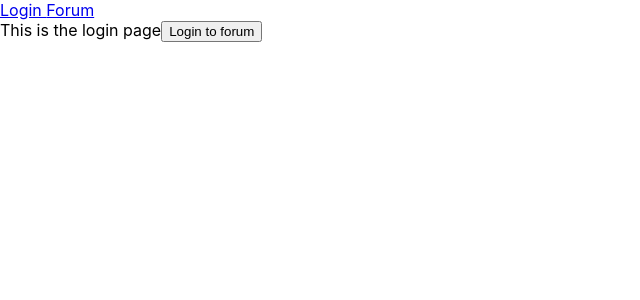
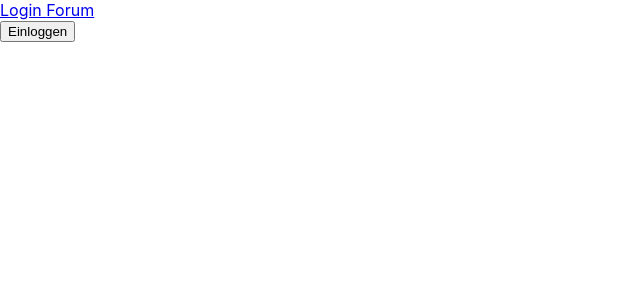
Before and after one commit to juliuskoenning/7305370, a React (Create React App) app in the folder forum-web-dev/: page / in a window 1280 px wide. Shown: the top 300 px of the page, without its empty margins (0-640 px from the left). Built offline with nearby package versions, Linux system fonts and the light colour scheme.

Commit message:
added button to change to forum with username as url

```diff
--- a/forum-web-dev/src/components/ForumContent.jsx
+++ b/forum-web-dev/src/components/ForumContent.jsx
@@ -0,0 +1,11 @@
+import React from 'react';
+import { useParams } from 'react-router-dom'
+
+const ForumContent = () => {
+    let { username } = useParams();
+  return (
+    <div>This is the forum page of {username}</div>
+  );
+};
+
+export default ForumContent;
--- a/forum-web-dev/src/components/LoginContent.jsx
+++ b/forum-web-dev/src/components/LoginContent.jsx
@@ -0,0 +1,17 @@
+import React from 'react';
+import { useNavigate } from 'react-router-dom';
+
+const LoginContent = () => {
+    let navigate = useNavigate();
+    const routeChange = () =>{
+        let path = '/forum/:username';
+        navigate(path);
+  }
+    return (
+    <div>
+        <button onClick={routeChange}>Einloggen</button>
+    </div>
+  );
+};
+
+export default LoginContent;
--- a/forum-web-dev/src/pages/ForumPage.js
+++ b/forum-web-dev/src/pages/ForumPage.js
@@ -1,8 +1,6 @@
 import React from 'react';
-import { useParams } from 'react-router-dom'
-//import ForumContent from '../components/ForumContent.jsx';
-
-/*const ForumPage = () => {
+import ForumContent from '../components/ForumContent';
+const ForumPage = () => {
   return (
     <>
       <main>
@@ -10,15 +8,6 @@ import { useParams } from 'react-router-dom'
       </main>
     </>
   );
-}; */
-
-function ForumPage() {
-  let { username } = useParams();
-  return (
-    <div>
-      This is the forum page of {username}
-    </div>
-  )
-}
+};
 
 export default ForumPage;
--- a/forum-web-dev/src/pages/LoginPage.js
+++ b/forum-web-dev/src/pages/LoginPage.js
@@ -1,19 +1,13 @@
-import React from 'react'
-import { useNavigate, useParams } from 'react-router-dom'
+import React from 'react';
+import LoginContent from '../components/LoginContent';
+const LoginPage = () => {
+  return (
+    <>
+      <main>
+        <LoginContent />
+      </main>
+    </>
+  );
+};
 
-function LoginPage() {
-  let navigate = useNavigate();
-  let { username } = useParams();
-  return (
-    <div>
-      This is the login page
-      <button
-        onClick={() =>{
-        navigate('/forum')}}>
-        Login to forum
-      </button>
-    </div>
-  );
-}
-
-export default LoginPage
+export default LoginPage;
```
Also changed, not shown: forum-web-dev/src/logo/logo.svg (renamed from forum-web-dev/src/logo.svg).
